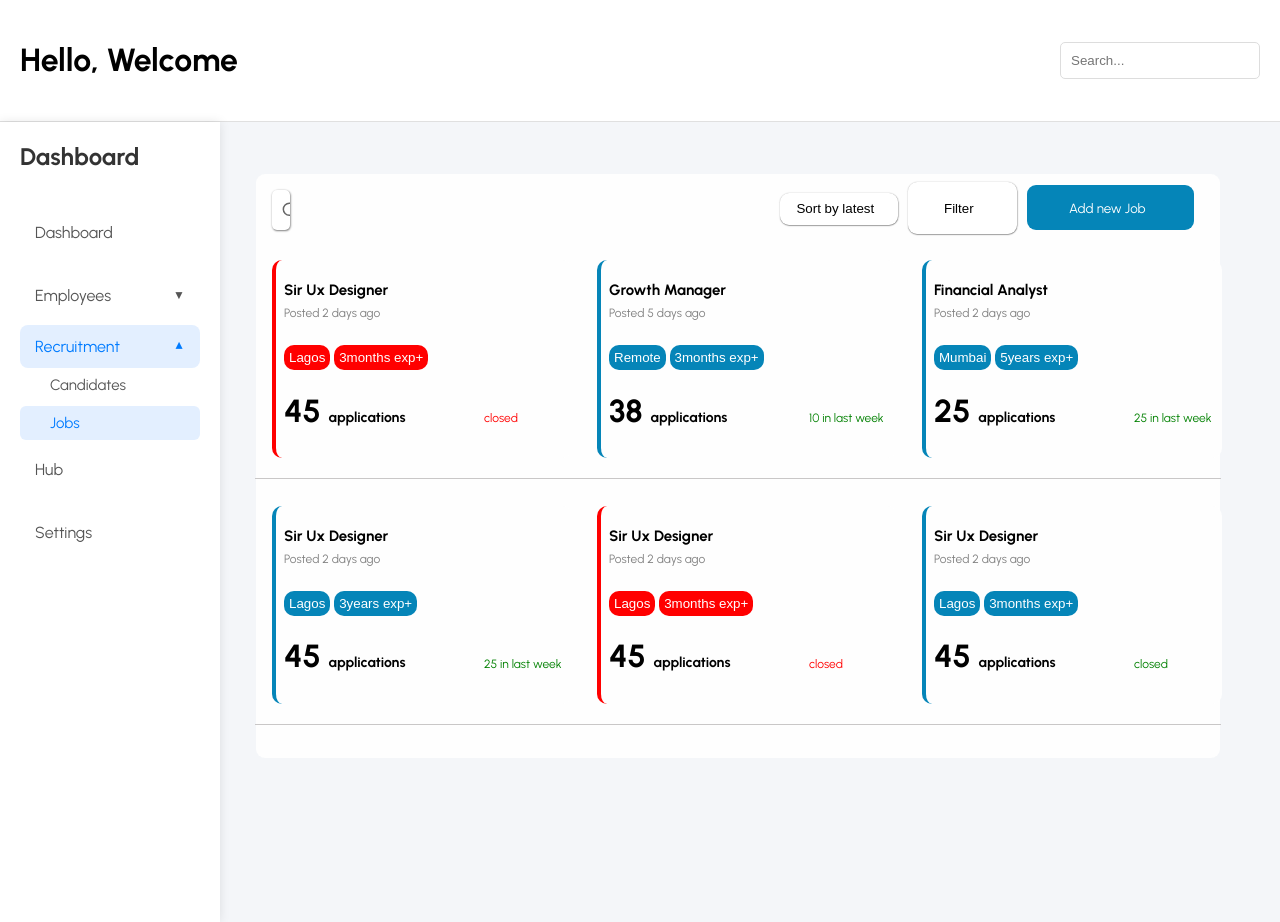
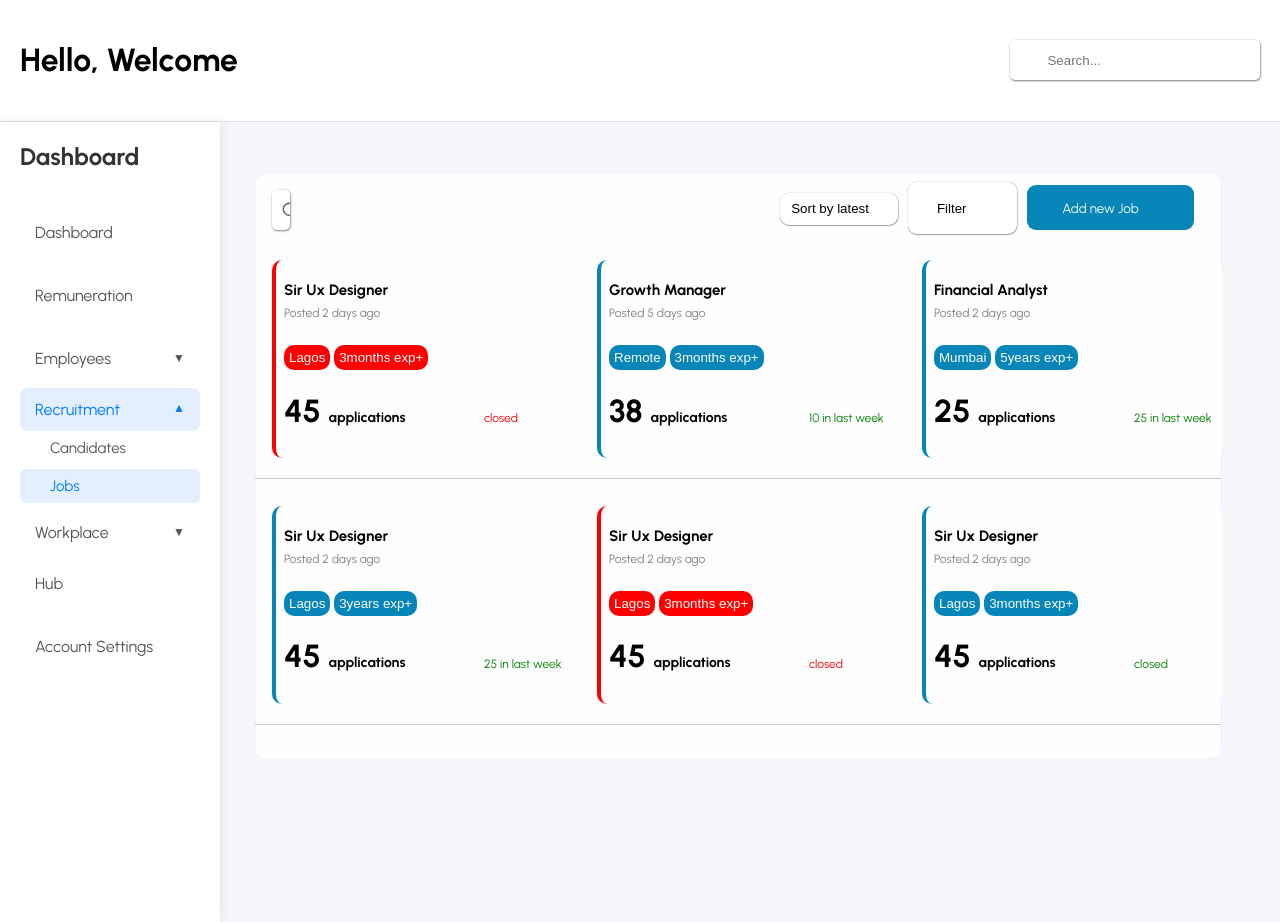
Before and after one commit to Anyaibe/NEW_HR_APP_DESIGN, a Django app: page /jobs/ in a window 1280 px wide. Run offline with Django 5.2, Linux system fonts and the light colour scheme; some libraries are stand-ins or nearby versions; some web fonts are replaced.

Commit message:
New Nav Tab Addtion

```diff
--- a/escape/static/js/layout.js
+++ b/escape/static/js/layout.js
@@ -64,6 +64,30 @@ document.addEventListener('DOMContentLoaded', function() {
         }
     }
 
+    // Handle Workplace dropdown
+const workPlaceDropdown = document.getElementById("workPlaceDropdown");
+if (workPlaceDropdown) {
+    const workPlaceDropdownLinks = workPlaceDropdown.querySelectorAll('a');
+    const workPlaceDropbtn = document.querySelector('[onclick*="workPlaceDropdown"]');
+    const workPlaceArrow = workPlaceDropbtn.querySelector('.dropdown-arrow');
+
+    // Check if we're on a workplace-related page
+    let isOnWorkPlacePage = false;
+    workPlaceDropdownLinks.forEach(link => {
+        if (link.classList.contains('active')) {
+            isOnWorkPlacePage = true;
+        }
+    });
+
+    // If we're on a workplace page, show dropdown, highlight parent, and rotate arrow
+    if (isOnWorkPlacePage && workPlaceDropbtn) {
+        workPlaceDropdown.classList.add('show');
+        workPlaceDropbtn.classList.add('active');
+        if (workPlaceArrow) workPlaceArrow.classList.add('rotated');
+    }
+}
+
+
     // Close other dropdowns when one is opened (optional feature)
     const allDropdownButtons = document.querySelectorAll('.dropbtn');
     allDropdownButtons.forEach(button => {
--- a/escape/templates/layout.html
+++ b/escape/templates/layout.html
@@ -5,7 +5,9 @@
     <meta charset="UTF-8">
     <meta name="viewport" content="width=device-width, initial-scale=1.0">
     <title>{% block title %}E-scape HR Application{% endblock %}</title>
+    <link rel="stylesheet" href="{% static 'css/all.min.css' %}">
     <link rel="stylesheet" href="{% static 'css/style.css' %}">
+    <script src="{% static 'js/all.min.js' %}" defer></script>
     <script src="{% static 'js/layout.js' %}" defer></script>
     <link href="https://fonts.googleapis.com/css2?family=Urbanist:wght@300;400;500;600;700;800&display=swap" rel="stylesheet">
     {% block extra_css %}{% endblock %}
@@ -13,7 +15,12 @@
 <body>
 <header>
         <h1>Hello, Welcome</h1>
-        <input type="search" placeholder="Search..." />
+
+        <div class="search-container">
+            <i class="fas fa-search search-icon"></i>
+            <input type="search" placeholder="Search..." class="search-bar">
+        </div>
+
     </header>
 
     <div class="dashboard-container">
@@ -25,6 +32,10 @@
                 <!-- Dashboard Link -->
                 <li>
                     <a href="{% url 'dashboard' %}" class="nav-item {% if request.resolver_match.url_name == 'dashboard' %}active{% endif %}">Dashboard</a>
+                </li>
+
+                <li>
+                    <a href="#" class="nav-item">Remuneration</a>
                 </li>
 
                 <!-- Employees Dropdown -->
@@ -51,12 +62,23 @@
                     </div>
                 </div>
 
+                <div class="dropdown-container">
+                    <button class="dropbtn {% if request.resolver_match.url_name == 'work_management' or request.resolver_match.url_name == 'attendance_tracking' %}active{% endif %}" onclick="toggleDropdown('workPlaceDropdown')">
+                        Workplace
+                        <span class="dropdown-arrow">▼</span>
+                    </button>
+                    <div class="dropdown-content {% if request.resolver_match.url_name == 'work_management' or request.resolver_match.url_name == 'attendance_tracking' %}show{% endif %}" id="workPlaceDropdown">
+                        <a href="{% url 'work_management' %}" class="{% if request.resolver_match.url_name == 'work_management' %}active{% endif %}">Work Management</a>
+                        <a href="{% url 'attendance_tracking' %}" class="{% if request.resolver_match.url_name == 'attendance_tracking' %}active{% endif %}">Attendance Tracking</a>
+                    </div>
+                </div>
+
                 <!-- Other Navigation Items -->
                 <li>
                     <a href="#" class="nav-item">Hub</a>
                 </li>
                 <li>
-                    <a href="#" class="nav-item">Settings</a>
+                    <a href="#" class="nav-item"> Account Settings</a>
                 </li>
             </nav>
         </div>
```
Also changed, not shown: escape/templates/work_management.html (added).
